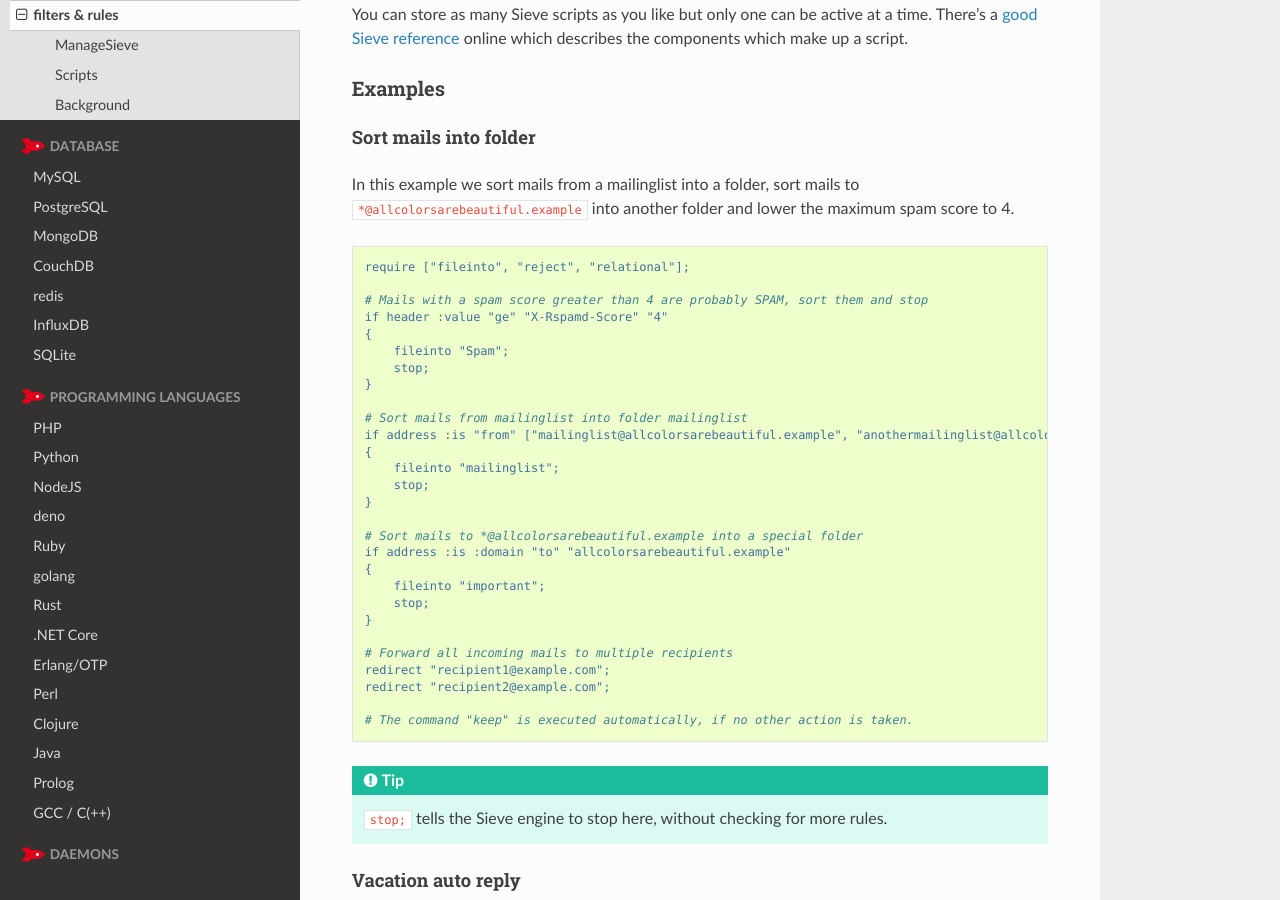
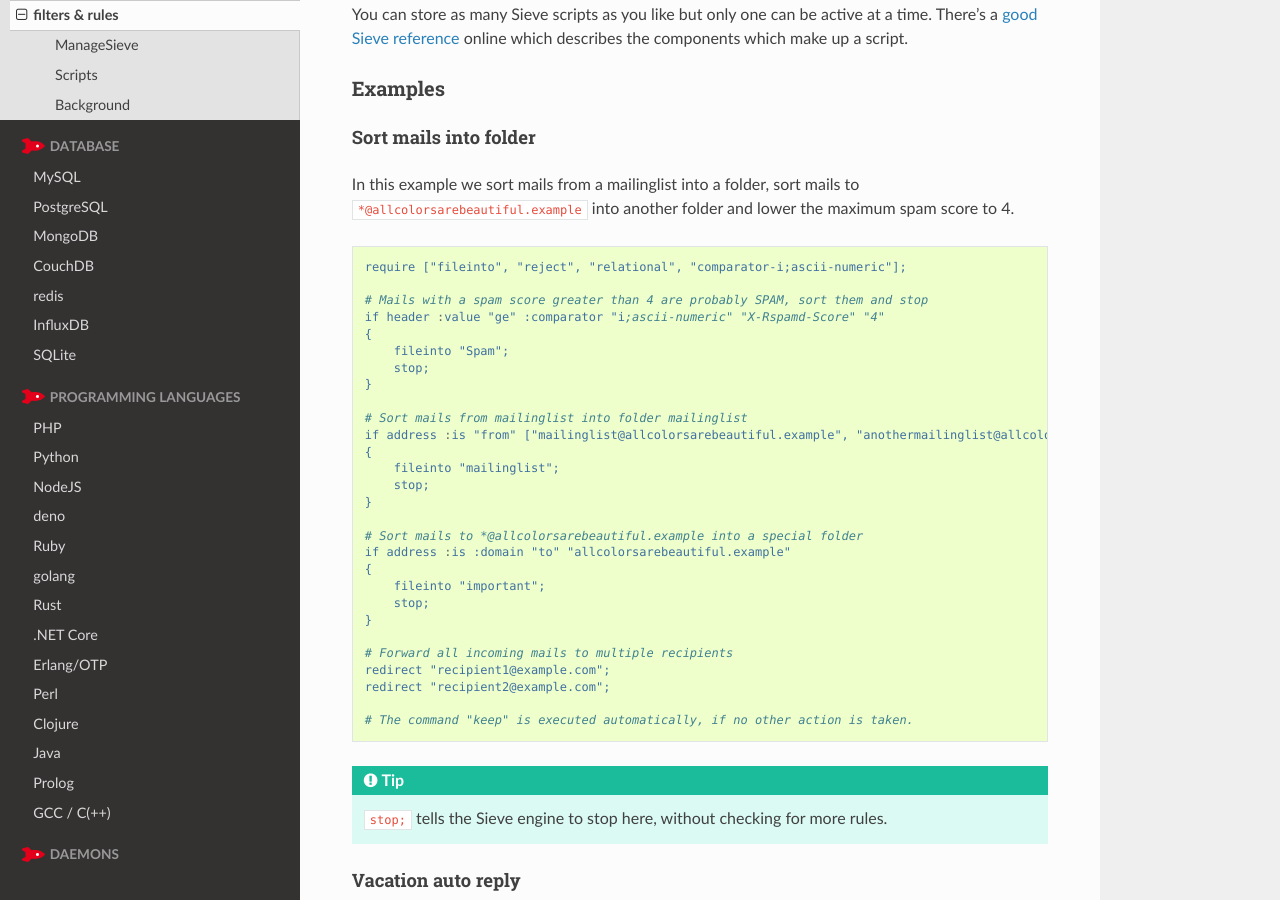
Before and after one commit to Uberspace/manual, a Sphinx documentation site: the page built from source/mail-filters.rst, in a window 1280 px wide and 900 px high, scrolled down 1016 px. Built offline with Sphinx 7.4.7 and the Read the Docs theme 2.0.0, drawn with Linux system fonts in a browser that asks for light colours.

Commit message:
Use numeric comparison in Sieve filter example
Using "i;ascii-numeric" for spam score check, as default comparison gives wrong results for values greater than 10

```diff
--- a/source/mail-filters.rst
+++ b/source/mail-filters.rst
@@ -47,10 +47,10 @@ In this example we sort mails from a mailinglist into a folder, sort mails to ``
 
 .. code-block:: cfg
 
-    require ["fileinto", "reject", "relational"];
+    require ["fileinto", "reject", "relational", "comparator-i;ascii-numeric"];
 
     # Mails with a spam score greater than 4 are probably SPAM, sort them and stop
-    if header :value "ge" "X-Rspamd-Score" "4"
+    if header :value "ge" :comparator "i;ascii-numeric" "X-Rspamd-Score" "4"
     {
         fileinto "Spam";
         stop;
```
